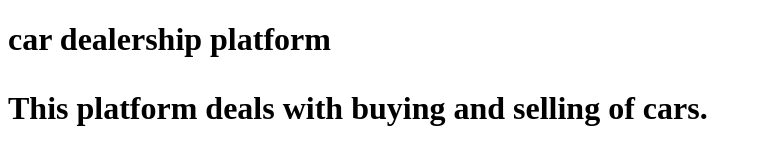
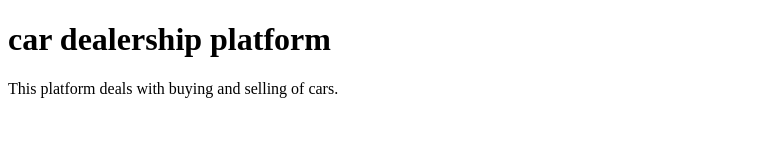
Before and after one commit to ayubwakaba/index.html, a plain HTML site: page index.html in a window 1280 px wide. Shown: the whole page, without its empty margins (0-762 px from the left). Drawn offline with Linux system fonts and the light colour scheme.

Commit message:
Update index.html

```diff
--- a/index.html
+++ b/index.html
@@ -7,6 +7,6 @@
     </head>
 
     <body>
-        <h1>car dealership platform<h1>
+        <h1>car dealership platform</h1>
 <p>This platform deals with buying and selling of cars.<p>
     </body>
```
